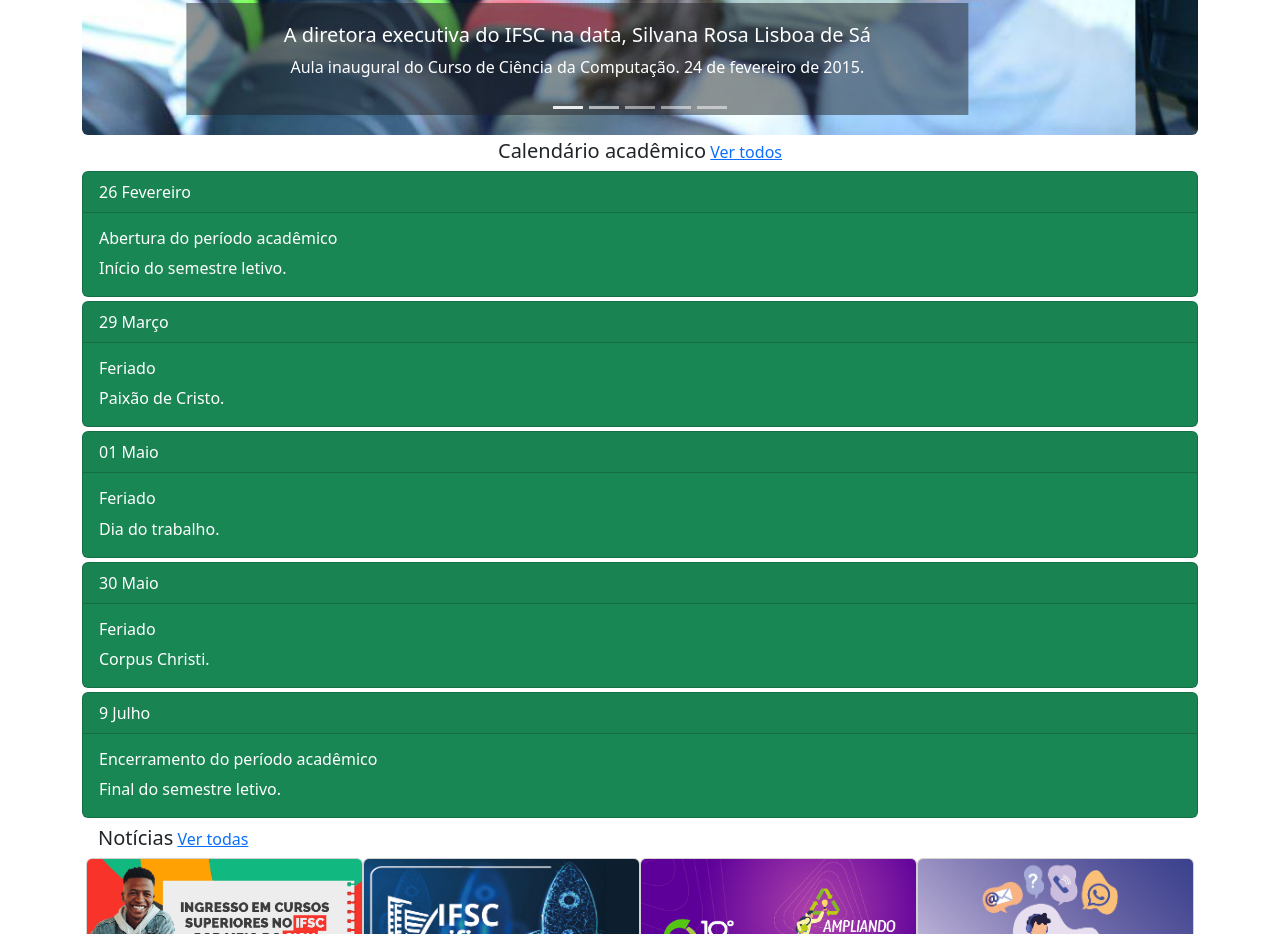
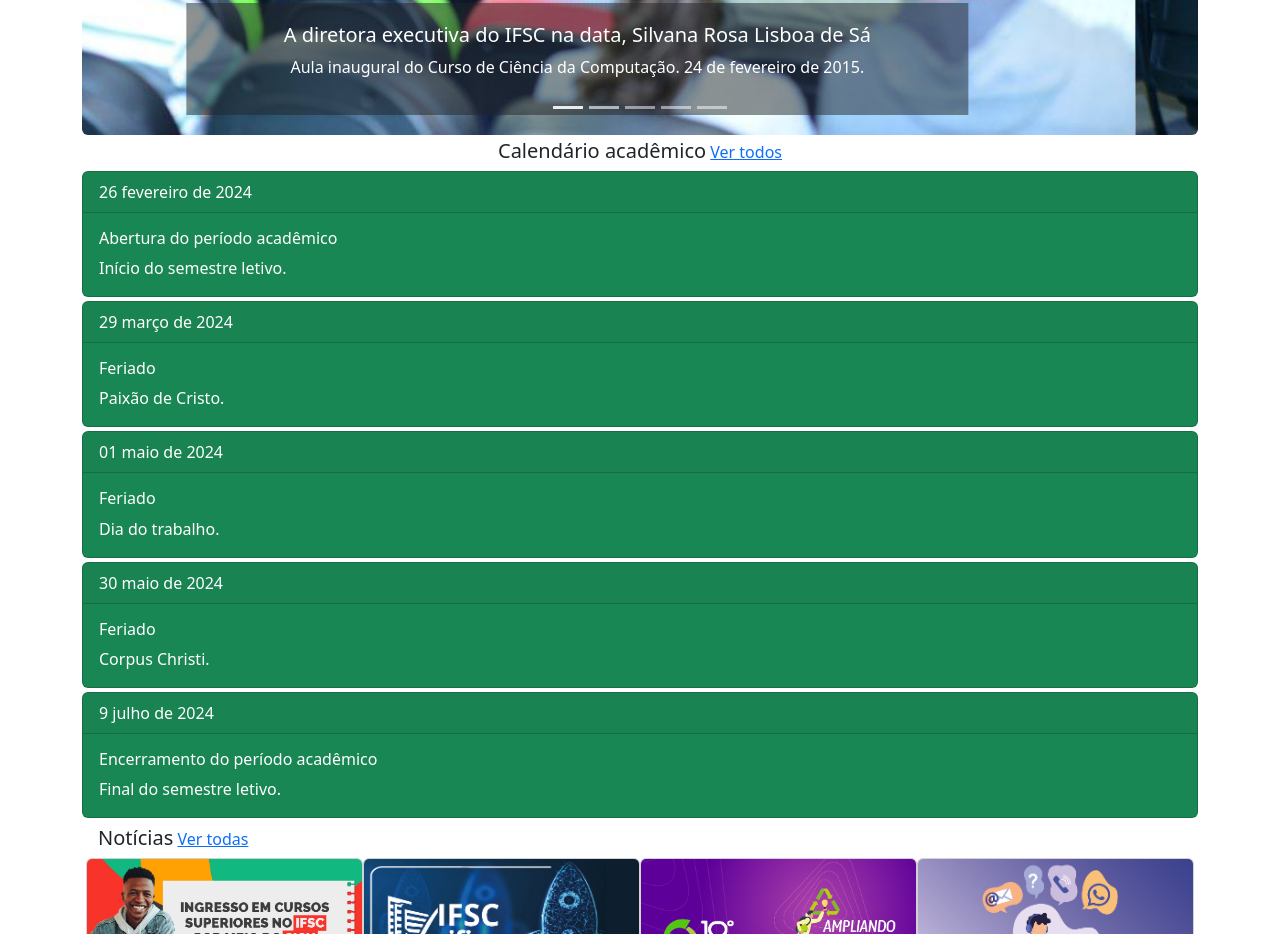
Before and after one commit to leobravoe/bcc-ifsc, a plain HTML site: page index.html in a window 1280 px wide. Shown: the part 705-1639 px from the top of the page. Drawn offline with nearby package versions, Linux system fonts and the light colour scheme.

Commit message:
Add files via upload

```diff
--- a/index.html
+++ b/index.html
@@ -140,35 +140,35 @@
                         <a href="#">Ver todos</a>
                     </div>
                     <div class="card text-bg-success mb-1">
-                        <div class="card-header">26 Fevereiro</div>
+                        <div class="card-header">26 fevereiro de 2024</div>
                         <div class="card-body">
                             <h6 class="card-title">Abertura do período acadêmico</h6>
                             <p class="card-text">Início do semestre letivo.</p>
                         </div>
                     </div>
                     <div class="card text-bg-success mb-1">
-                        <div class="card-header">29 Março</div>
+                        <div class="card-header">29 março de 2024</div>
                         <div class="card-body">
                             <h6 class="card-title">Feriado</h6>
                             <p class="card-text">Paixão de Cristo.</p>
                         </div>
                     </div>
                     <div class="card text-bg-success mb-1">
-                        <div class="card-header">01 Maio</div>
+                        <div class="card-header">01 maio de 2024</div>
                         <div class="card-body">
                             <h6 class="card-title">Feriado</h6>
                             <p class="card-text">Dia do trabalho.</p>
                         </div>
                     </div>
                     <div class="card text-bg-success mb-1">
-                        <div class="card-header">30 Maio</div>
+                        <div class="card-header">30 maio de 2024</div>
                         <div class="card-body">
                             <h6 class="card-title">Feriado</h6>
                             <p class="card-text">Corpus Christi.</p>
                         </div>
                     </div>
                     <div class="card text-bg-success mb-1">
-                        <div class="card-header">9 Julho</div>
+                        <div class="card-header">9 julho de 2024</div>
                         <div class="card-body">
                             <h6 class="card-title">Encerramento do período acadêmico</h6>
                             <p class="card-text">Final do semestre letivo.</p>
```
